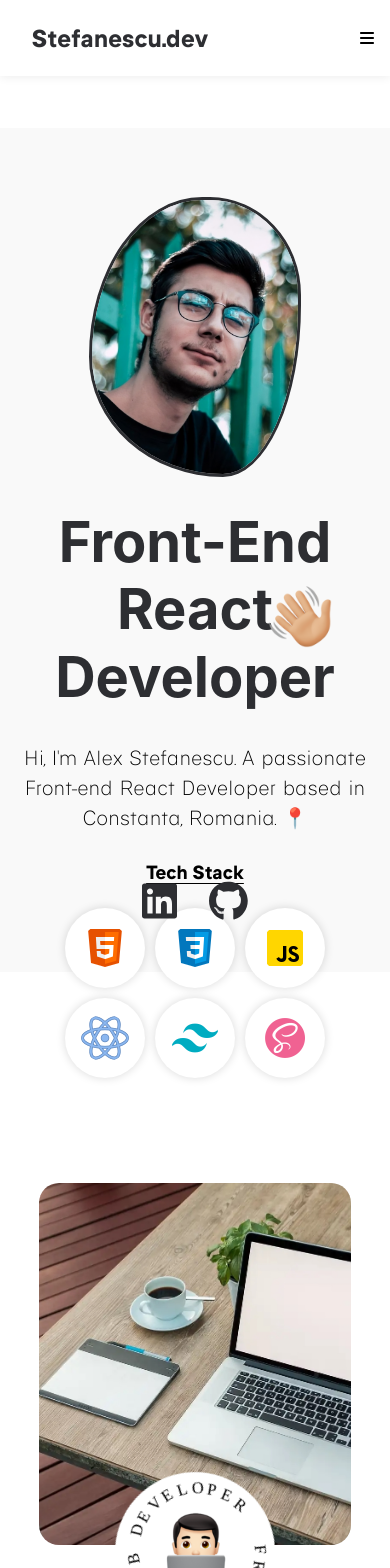
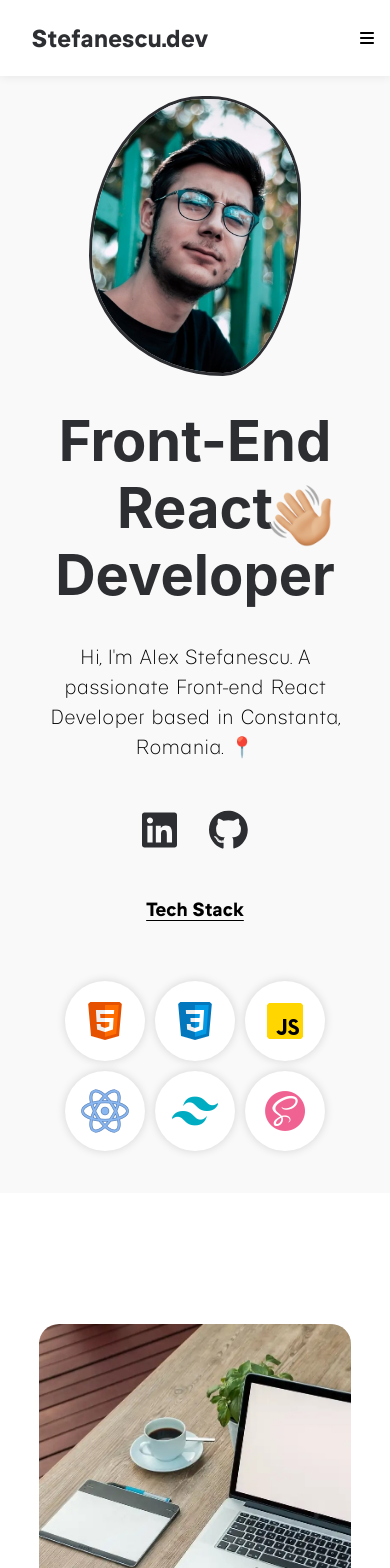
Before and after one commit to MrSkrubElite/portofoliu_react, a React (Create React App) app: page / in a window 390 px wide. Shown: the top 1568 px of the page. Built offline with nearby package versions, Linux system fonts and the light colour scheme.

Commit message:
++slight-mobile-changes

```diff
--- a/src/components/aboutme/Aboutme.css
+++ b/src/components/aboutme/Aboutme.css
@@ -173,8 +173,13 @@
 /* Mobile */
 
 @media screen and (max-width: 700px) {
+    #aboutme {
+        padding: 0;
+    }
+
     .aboutme-container {
         max-width: 350px;
+        padding: 7rem 0;
         width: 100%;
         height: 100%;
         display: flex;
--- a/src/components/hero/Hero.css
+++ b/src/components/hero/Hero.css
@@ -17,7 +17,7 @@
     display: flex;
     justify-content: center;
     align-items: center;
-    padding-top: 10rem;
+    padding-top: 5rem;
 }
 
 .hero-container {
@@ -244,8 +244,8 @@
 @media screen and (max-width: 700px) {
     #hero {
         width: 100%;
-        height: 100vh;
-        margin: 8rem 0;
+        height: 100%;
+        margin: 0;
     }
 
     .hero-container {
@@ -264,7 +264,10 @@
 
     .photo {
         min-width: 0;
-        padding-top: 8rem;
+        margin: 0;
+        height: 100%;
+        width: 100%;
+        padding-top: 1rem;
     }
 
     .info {
@@ -282,11 +285,16 @@
         right: 38px;
     }
 
+    .info p {
+        padding: 0 0.4rem;
+    }
+
     .icons-img-container {
         display: flex;
         justify-content: center;
         align-items: center;
         flex-wrap: wrap;
+        margin: 2.3rem;
     }
 
 
--- a/src/components/projects/Projects.css
+++ b/src/components/projects/Projects.css
@@ -201,7 +201,7 @@
         border-radius: 20px;
         margin: 1rem 0;
         z-index: 3;
-        padding: 0.4rem;
+        padding: 0;
     }
 
     .project-img img {
@@ -219,4 +219,12 @@
         margin: 1rem;
         padding: 1rem;
     }
+
+    .project-info .links a {
+        font-size: 20px;
+    }
+
+    .tags-container {
+        padding: 1rem 0;
+    }
 }
```
